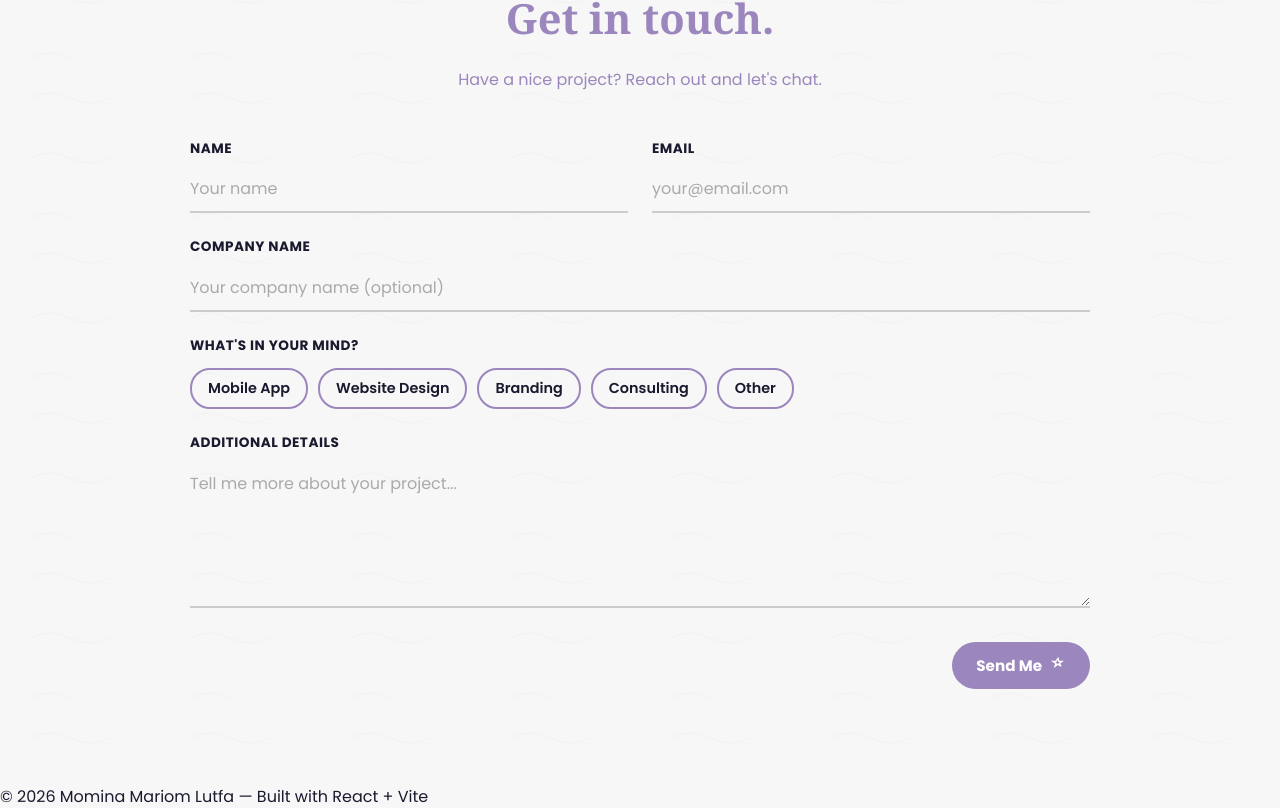
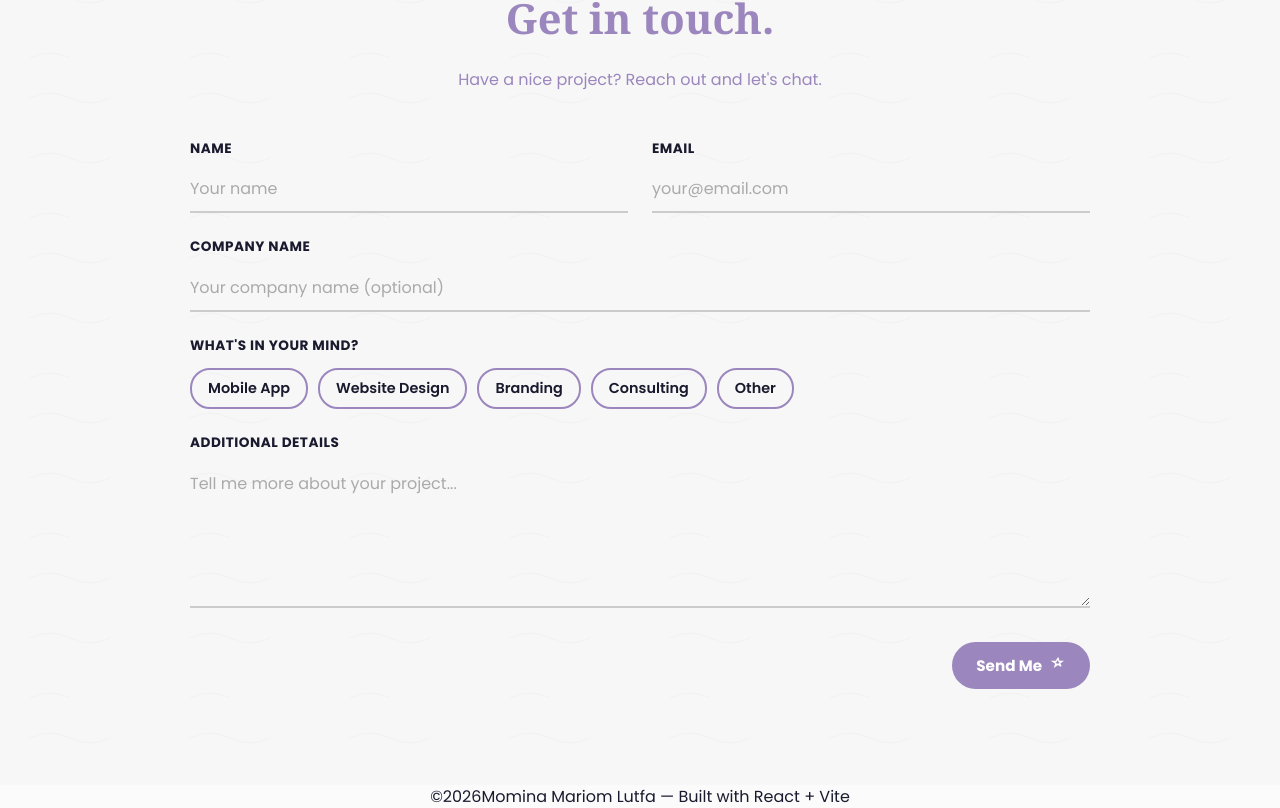
Before and after one commit to mmoriomlutfa7/mariom-portfolio, a React (Vite) app: page / in a window 1280 px wide. Shown: the part 4042-4850 px from the top of the page. Built offline with nearby package versions, Linux system fonts and the light colour scheme.

Commit message:
Updated Footer

```diff
--- a/src/components/Footer.jsx
+++ b/src/components/Footer.jsx
@@ -24,11 +24,15 @@ const Footer = () => {
 export default Footer;
 */
 import React from 'react'
-import styles from './Footer.module.css';
+
 export default function Footer(){
   return (
-    <footer className="Footer">
-      <div>© {new Date().getFullYear()} Momina Mariom Lutfa — Built with React + Vite</div>
+    <footer className="Footer" style={{ textAlign: "center", width: "100%",background:"rgba(255,255,255,0.5)",}}n>
+
+      <div>
+        ©{new Date().getFullYear()}
+         Momina Mariom Lutfa — Built with React + Vite
+         </div>
     </footer>
   )
 }
```
